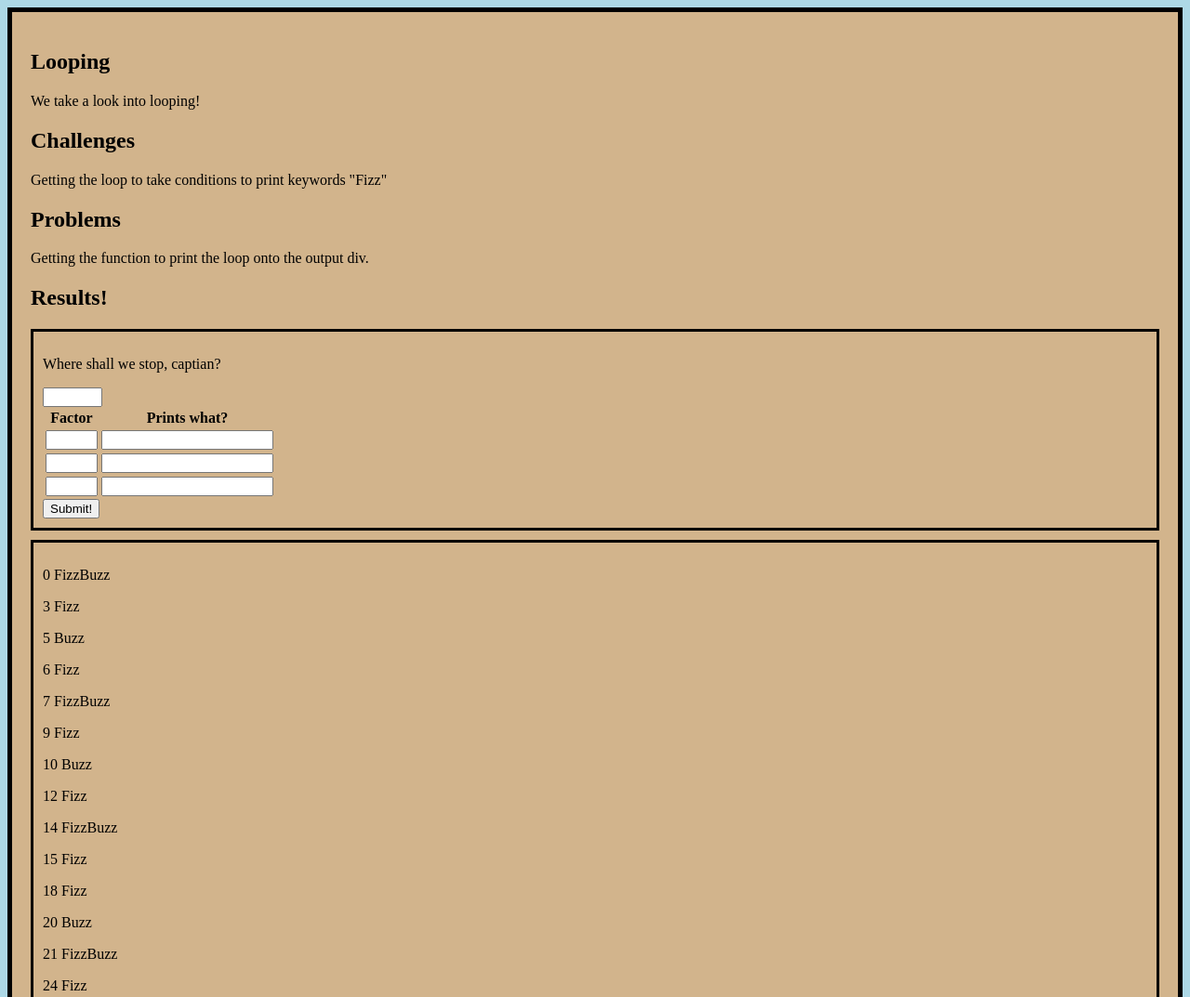
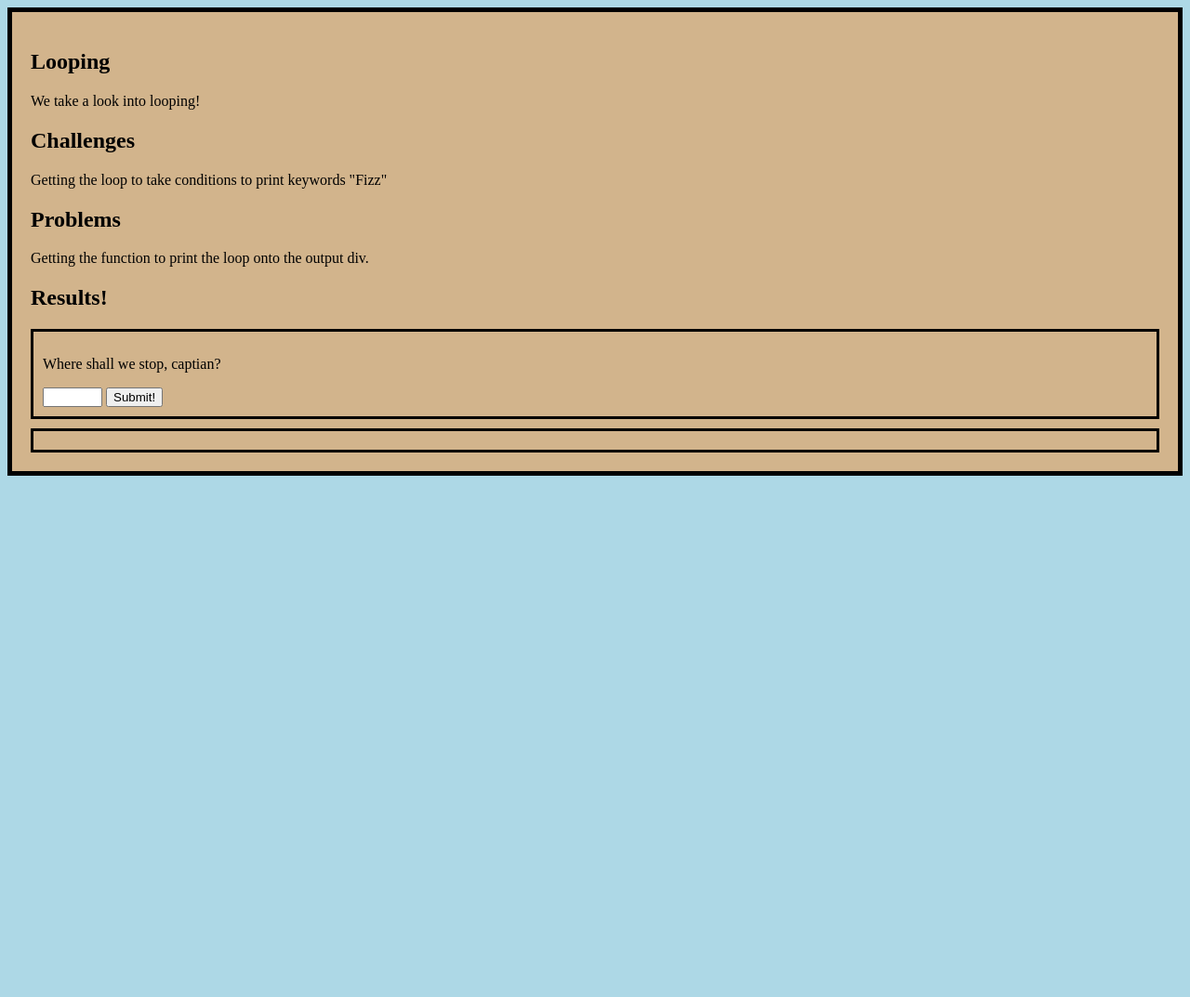
Before and after one commit to ealeman1518/cst252, a plain HTML site: page lab12/index.html in a window 1280 px wide. Shown: the top 1073 px of the page at 93% size. After the commit the page ends 800 px from the top, so only its background shows below. Drawn offline with Linux system fonts and the light colour scheme.

Commit message:
Updates
Lab 12 & 13 Updates, and new folders for repositories

```diff
--- a/lab12/index.html
+++ b/lab12/index.html
@@ -19,26 +19,6 @@
   <div id="output">
     <p>Where shall we stop, captian?</p>
       <input type="number" min="0" max="200" id="num-input">
-        <!-- <button id="my-button">Submit!</button> -->
-<!-- Table borrowed from Wes Modes, found in our Lab 12 instruction on iLearn -->
-        <table>
-               <tr>
-                   <th>Factor</th>
-                   <th>Prints what?</th>
-               </tr>
-               <tr>
-                   <td><input type="number" min=0 max="23" id="num0"></td>
-                   <td><input type="text" id="text0"></td>
-               </tr>
-               <tr>
-                   <td><input type="number" min=0 max="23" id="num1"></td>
-                   <td><input type="text" id="text1"></td>
-               </tr>
-               <tr>
-                   <td><input type="number" min=0 max="23" id="num2"></td>
-                   <td><input type="text" id="text2"></td>
-               </tr>
-           </table>
            <button id="my-button">Submit!</button>
   </div>
   <div id="script-output">
--- a/lab12/js/lab.js
+++ b/lab12/js/lab.js
@@ -7,40 +7,38 @@
 
 
 //Make fizzbuzz function
-// function fizzBoomBam() {
+function fizzBoomBam(number) {
 
-  for (var input=0; input<200; input++) {
+  var outputEl = document.getElementById("script-output");
 
-  //make tag for outputs
-    var outputEl = document.getElementById("script-output");
+  for (var i=0; i<=number; i++) {
     var newEl = document.createElement("p");
-    outputEl.appendChild(newEl);
-    console.log(input);
-    var outputString = '';
-    if (input%7 == 0) {
-      newEl.innerHTML = input + " FizzBuzz";
-      outputEl.appendChild(newEl);
-      console.log("FizzBuzz")
-    } else if (input%3 == 0) {
-      newEl.innerHTML = input + " Fizz";
-      outputEl.appendChild(newEl);
-      console.log("Fizz")
-    } else if (input%5 == 0) {
-      newEl.innerHTML = input + " Buzz";
-      outputEl.appendChild(newEl);
-      console.log("Buzz")
-    } else {
-      console.log("Number: " + input)
+    console.log(i);
+    //Create String for outputs
+    var outputString = i + " ";
+    if (i%3 == 0) {
+      outputString += "Fizz";
+      console.log("Fizz");
+    }
+    if (i%5 == 0) {
+      outputString += "Buzz";
+      console.log("Buzz");
+    }
+    if (i%7 == 0) {
+      outputString += "Boom";
+      console.log("Boom");
     }
   }
-    // addNewParagraphToOutput(outputString);
-//     return;
-// }
+    newEl.innerHTML = outputString;
+    outputEl.appendChild(newEl);
+}
+
 
 var button = document.getElementById("my-button");
-button.addEventListener("click", function() {
+button.addEventListener("click", function(fizzBoomBam) {
   var userInput = document.getElementById("num-input").value;
   console.log(userInput);
+  console.log("button pushed");
 })
 
 
--- /dev/null
+++ b/lab13/css/lab.css
@@ -0,0 +1,27 @@
+#output{
+  border: black 3px solid;
+  padding: 10px;
+}
+
+#script-output{
+  border: black 3px solid;
+  padding: 10px;
+  margin-top: 10px;
+}
+
+#content{
+  padding: 20px;
+}
+
+li{
+  list-style-type: none;
+}
+
+a{
+  margin-top: 20px;
+  color: blue;
+}
+
+h3{
+  text-decoration: underline;
+}
```
Also changed, not shown: index.html (+1 -0 lines), lab1/index.html (+1 -1 lines), lab13/index.html (added, +19 -0 lines), lab13/js/lab.js (added), lab14/css/lab.css (added), lab14/index.html (added), lab14/js/lab.js (added), lab15/css/lab.css (added), lab15/index.html (added), lab15/js/lab.js (added), lab16/css/lab.css (added), lab16/index.html (added), lab16/js/lab.js (added).
